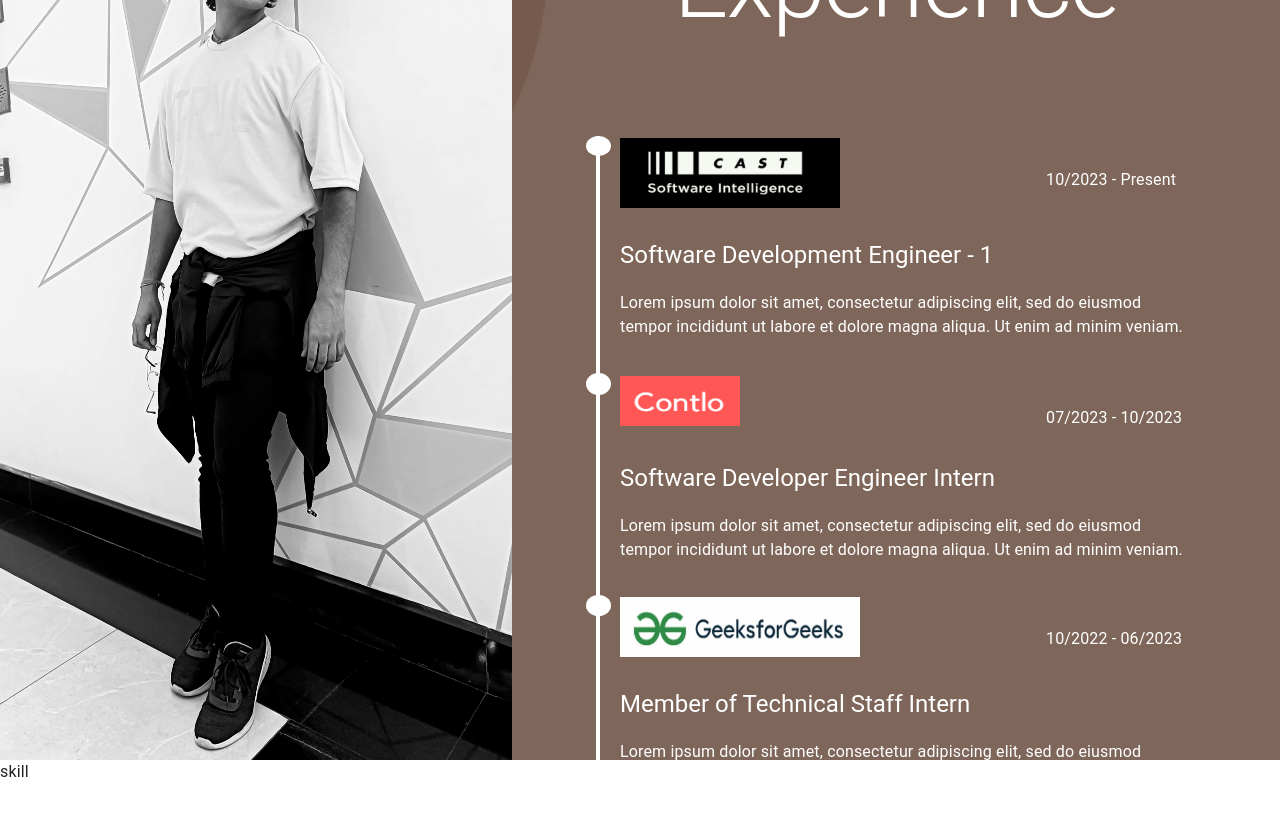
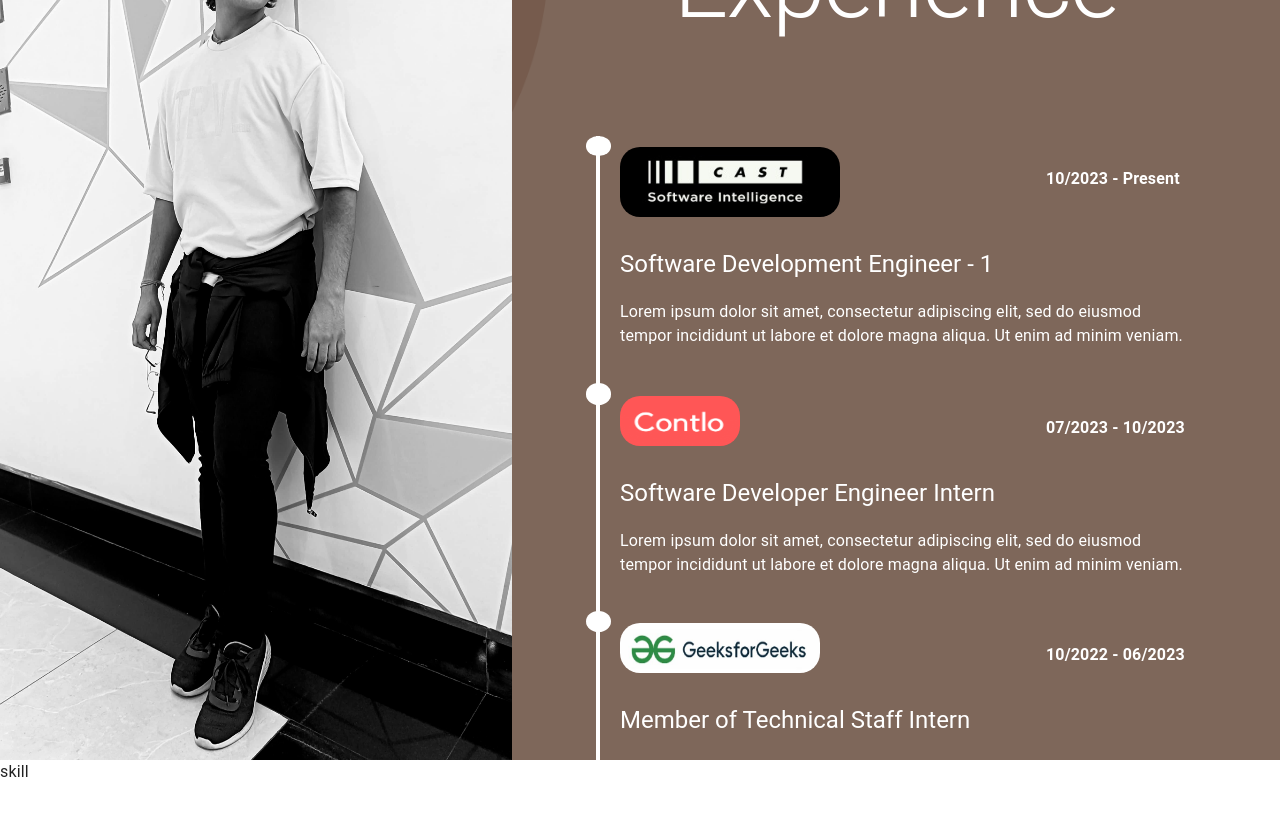
Before and after one commit to AdityaSharma224/Portfolio, a React (Create React App) app: page / in a window 1280 px wide. Shown: the part 1000-1816 px from the top of the page. Built offline with nearby package versions, Linux system fonts and the light colour scheme.

Commit message:
skill section

```diff
--- a/src/App.jsx
+++ b/src/App.jsx
@@ -1,12 +1,12 @@
 import React from "react";
-import { Routes, Route } from "react-router-dom";
 import Layout from "./app/layout/layout";
 import { Stack } from "@mui/material";
+import { ThemeProvider } from "@mui/styles";
 
 function App() {
   return (
     <div style={{margin:0,padding:0}}>
-          <Layout/>
+      <Layout/>
     </div>
   );
 }
--- a/src/app/experience/experience-component.jsx
+++ b/src/app/experience/experience-component.jsx
@@ -12,19 +12,19 @@ const ExperienceComponent = () =>{
 
     const experiences = [
         {
-          icon: <Stack component={'img'} src={CASTIcon} height={'70px'} width={'220px'}/>,
+          icon: <Stack component={'img'} borderRadius={'20px'} src={CASTIcon} height={'70px'} width={'220px'}/>,
           year: '10/2023  -  Present',
           title: 'Software Development Engineer - 1',
           description: 'Lorem ipsum dolor sit amet, consectetur adipiscing elit, sed do eiusmod tempor incididunt ut labore et dolore magna aliqua. Ut enim ad minim veniam.',
         },
         {
-          icon: <Stack component={'img'} src={CONTLOIcon} height={'50px'} width={'120px'}/>,
+          icon: <Stack component={'img'} borderRadius={'20px'} src={CONTLOIcon} height={'50px'} width={'120px'}/>,
           year: '07/2023  -  10/2023',
           title: 'Software Developer Engineer Intern',
           description: 'Lorem ipsum dolor sit amet, consectetur adipiscing elit, sed do eiusmod tempor incididunt ut labore et dolore magna aliqua. Ut enim ad minim veniam.',
         },
         {
-            icon: <Stack component={'img'} src={GFGIcon} height={'60px'} width={'240px'}/>,
+            icon: <Stack component={'img'} borderRadius={'20px'} src={GFGIcon} height={'50px'} width={'200px'}/>,
             year: '10/2022  -  06/2023',
             title: 'Member of Technical Staff Intern',
             description: 'Lorem ipsum dolor sit amet, consectetur adipiscing elit, sed do eiusmod tempor incididunt ut labore et dolore magna aliqua. Ut enim ad minim veniam.',
@@ -49,9 +49,9 @@ const ExperienceComponent = () =>{
                             <Stack className={classes.list}>
                                 {experiences.map((exp, index) => (
                                 <Stack className={classes.experienceItem} key={index}>
-                                    <Stack className={classes.wrapperA} sx={{flexDirection:{xs:'column',sm:'row',md:'row',lg:'row',xl:'row'}}}>
-                                        <span style={{marginTop:'-30px'}}>{exp.icon}</span>
-                                        <Typography fontWeight={700} sx={{typography:{xs:'body1',sm:'row',md:'row',lg:'row',xl:'row'}}} className={classes.experienceYear}>{exp.year}</Typography>
+                                    <Stack className={classes.wrapperA} gap={1} sx={{flexDirection:{xs:'row',sm:'row',md:'row',lg:'row',xl:'row'}}}>
+                                        <span style={{marginTop:'-20px'}}>{exp.icon}</span>
+                                        <Typography sx={{typography:{xs:'body1'}, fontWeight:{xs:700}}} className={classes.experienceYear}>{exp.year}</Typography>
                                     </Stack>
                                     <Stack className={classes.experienceDetails} flexDirection={'column'}>
                                         <Typography className={classes.title} sx={{typography:{xs:'h6',sm:'h6',md:'h6',lg:'h5',xl:'h5'}}}>{exp.title}</Typography>
--- a/src/app/experience/experience-styles.js
+++ b/src/app/experience/experience-styles.js
@@ -76,6 +76,7 @@ const useStyles = makeStyles({
            borderLeft: 'none',
            borderRadius:'20px',
            padding:'10px'
+
         },
     },
     experienceItem:{
@@ -100,11 +101,18 @@ const useStyles = makeStyles({
     wrapperA:{
         justifyContent:'space-between',
         width:'100%',
+        [theme.breakpoints.down('xs')]:{
+           flexDirection:'row',
+           alignItems:'center',
+           justifyContent:'center',
+        },
     },
     experienceYear:{
-        alignSelf:'flex-start',
         width: '150px',
         color:'#fff',
+        [theme.breakpoints.down('xs')]:{
+            marginLeft:'10px',
+         },
     },
     experienceDetails:{
         height:'100%',
--- a/src/app/home/home-styles.js
+++ b/src/app/home/home-styles.js
@@ -82,7 +82,7 @@ const useStyles = makeStyles({
     image:{
         borderTopLeftRadius:'40%',
         borderTopRightRadius:'40%',
-        border:'20px solid #544238',
+        border:'20px solid #FFECCF',
         height:'600px',
         width:'500px',
         [theme.breakpoints.down('lg')]:{
--- a/src/app/navbar/navbar-styles.js
+++ b/src/app/navbar/navbar-styles.js
@@ -24,6 +24,7 @@ const useStyles = makeStyles({
         borderRadius:'30px',
         transition: 'top 0.3s ease-in-out',
         justifyContent:'center',
+        border:'2px solid #362922',
         zIndex:2,
         [theme.breakpoints.down('md')]:{
             width:'600px',
@@ -106,6 +107,7 @@ const useStyles = makeStyles({
         position:'fixed',
         marginTop:'20em',
         borderRadius:'20px',
+        border:'2px solid #362922',
         backgroundColor:'#544238',
         alignItems:'center',
         gap:'1.3em',
@@ -116,9 +118,10 @@ const useStyles = makeStyles({
       },
       menuItem:{
         width:'100%',
+        fontSize:'18px',
         textAlign:'center',
         color:'#fff',
-        fontWeight:600,
+        fontWeight:500,
         curosr:'pointer',
         [theme.breakpoints.up('xs')]:{
             display:'none',
```
Also changed, not shown: src/theme.js (added).
